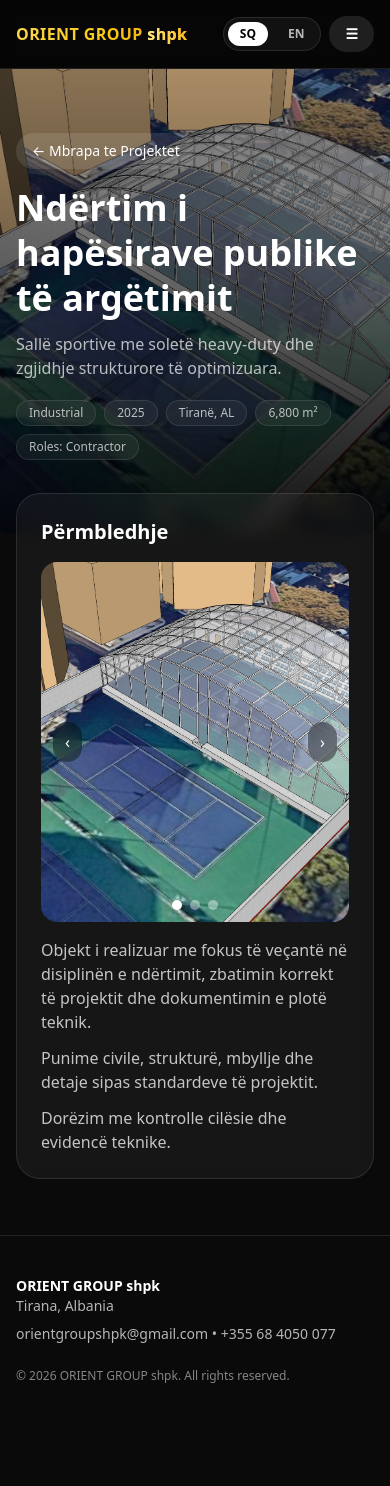
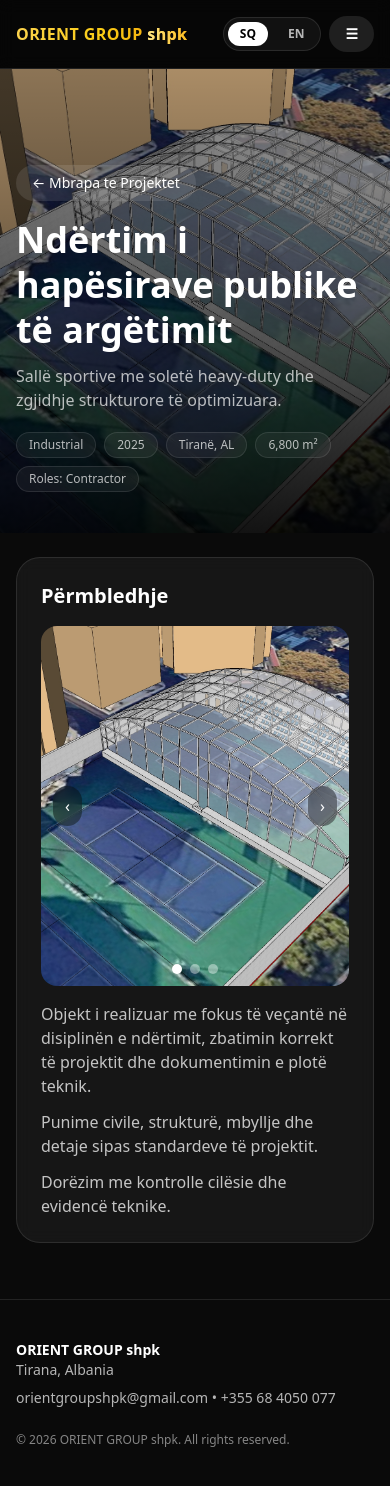
Before and after one commit to mirjan01allaraj/orinetgroup.site, a Next.js app: page /projects/steel-hall-logistics in a window 390 px wide. Before the commit the page ends 1424 px from the top, so only its background shows below. Built offline with nearby package versions, Linux system fonts and the light colour scheme.

Commit message:
overlaping fix

```diff
--- a/src/app/news/[slug]/page.tsx
+++ b/src/app/news/[slug]/page.tsx
@@ -73,7 +73,8 @@ export default async function NewsDetailsPage({
         <img src={post.cover} alt={post.title} className="absolute inset-0 h-full w-full object-cover" />
         <div className="absolute inset-0 bg-gradient-to-b from-black/25 via-black/55 to-black/90" />
 
-        <div className="relative z-10 mx-auto max-w-6xl px-4 pt-16">
+        <div className="relative z-10 mx-auto max-w-6xl px-4 pt-24 md:pt-16">
+
           <Link
             href={`/news?lang=${lang}`}
             className="inline-flex items-center rounded-full bg-white/10 px-4 py-2 text-sm hover:bg-white/15"
@@ -89,7 +90,7 @@ export default async function NewsDetailsPage({
         </div>
       </div>
 
-      <div className="relative -mt-10 px-4 pb-14">
+      <div className="relative mt-6 md:-mt-10 px-4 pb-14">
         <div className="mx-auto max-w-6xl space-y-4">
           <GlassCard>
             <div className="space-y-3 text-white/75">
--- a/src/app/projects/[slug]/page.tsx
+++ b/src/app/projects/[slug]/page.tsx
@@ -77,7 +77,8 @@ export default async function ProjectDetailsPage({
         <img src={project.cover} alt={project.name} className="absolute inset-0 h-full w-full object-cover" />
         <div className="absolute inset-0 bg-gradient-to-b from-black/25 via-black/55 to-black/90" />
 
-        <div className="relative z-10 mx-auto max-w-6xl px-4 pt-16">
+        <div className="relative z-10 mx-auto max-w-6xl px-4 pt-24 md:pt-16">
+
           <Link
             href={`/projects?lang=${lang}`}
             className="inline-flex items-center rounded-full bg-white/10 px-4 py-2 text-sm hover:bg-white/15"
@@ -98,7 +99,7 @@ export default async function ProjectDetailsPage({
         </div>
       </div>
 
-      <div className="relative -mt-10 px-4 pb-14">
+      <div className="relative mt-6 md:-mt-10 px-4 pb-14">
         <div className="mx-auto max-w-6xl space-y-4">
           <GlassCard>
             <h2 className="text-xl font-semibold">{lang === "en" ? "Overview" : "Përmbledhje"}</h2>
--- a/src/app/projects/page.tsx
+++ b/src/app/projects/page.tsx
@@ -33,7 +33,7 @@ export default async function ProjectsPage({
         secondary={{ label: lang === "en" ? "News" : "Lajme", href: "/news" }}
       />
 
-      <div className="relative -mt-10 px-4 pb-14">
+      <div className="relative mt-6 md:-mt-10 px-4 pb-14">
         <div className="mx-auto max-w-6xl space-y-4">
           <GlassCard>
             <div className="grid gap-3 md:grid-cols-4">
```
